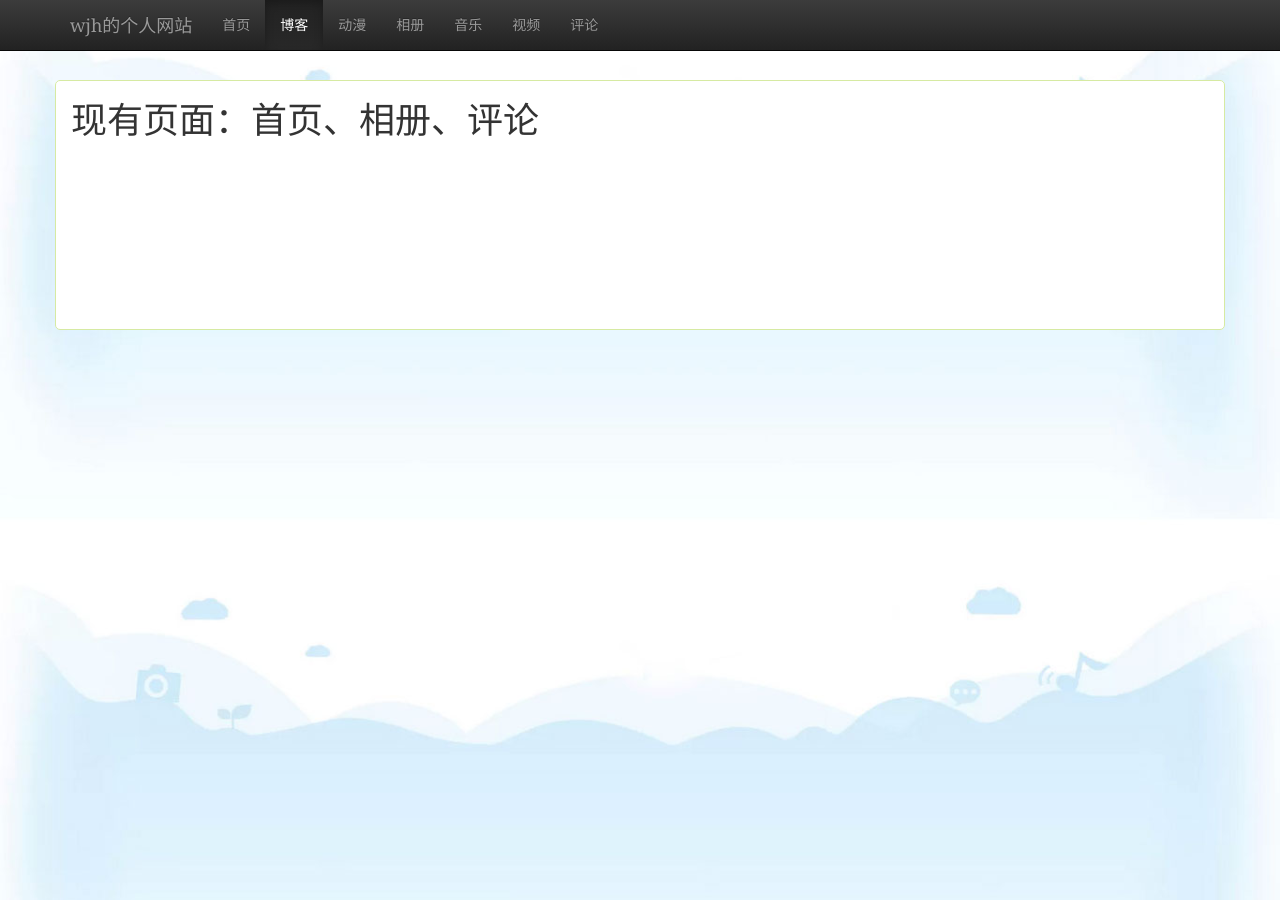
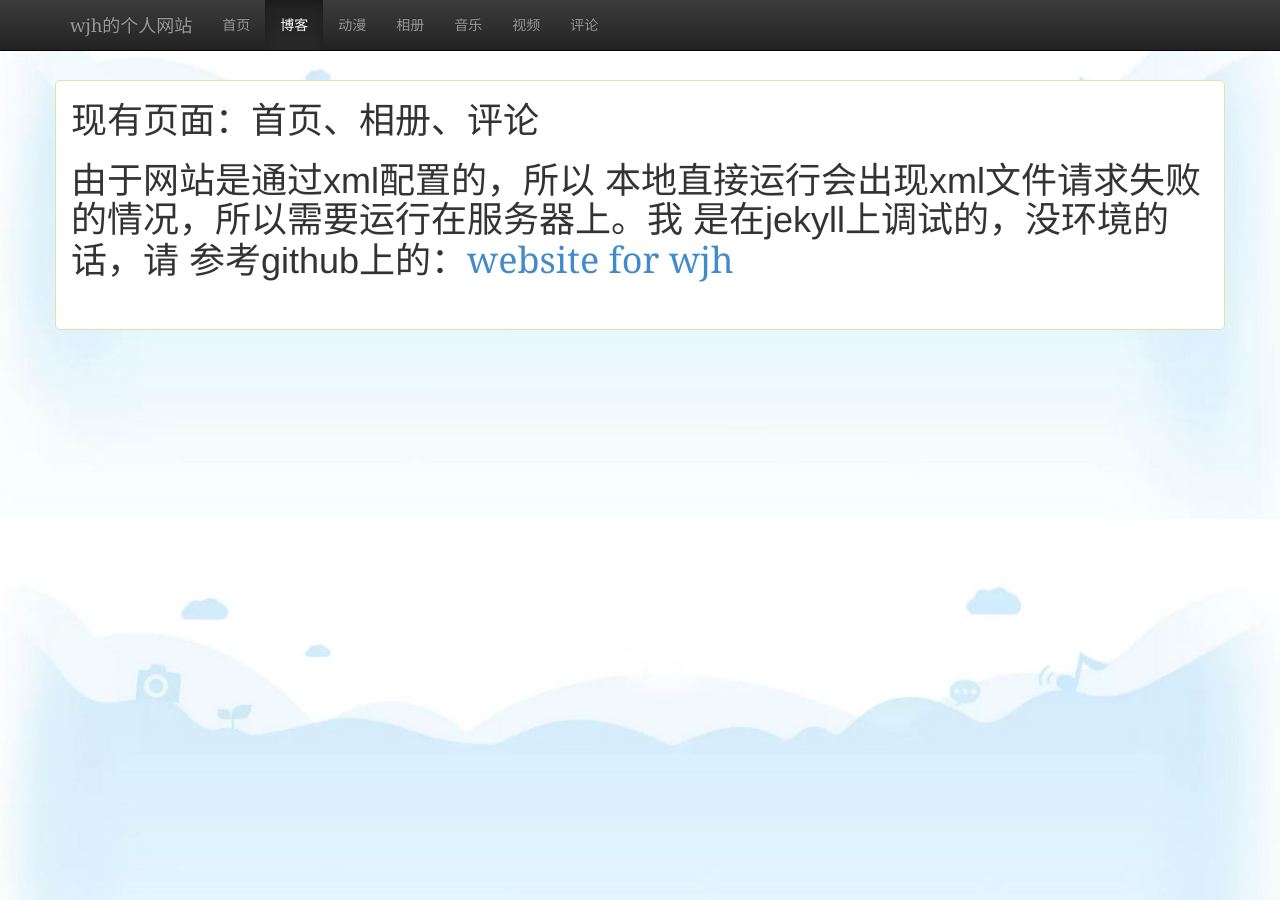
Before and after one commit to scauwjh/blog_old, a Jekyll site: the page html/blog.html, which Jekyll copies as it is, in a window 1280 px wide and 900 px high. Built offline with Jekyll 4.4.1, drawn with Linux system fonts in a browser that asks for light colours; Markdown is read by kramdown in place of the engine named in the settings; comment, search, counter and statistics services are not loaded.

Commit message:
add some intro
Signed-off-by: scauwjh <scauwjh@gmail.com>

```diff
--- a/html/blog.html
+++ b/html/blog.html
@@ -43,6 +43,12 @@
             <div class="row">
                 <div class="col-md-12 box border">
                     <h1>现有页面：首页、相册、评论</h1>
+                    <h1>由于网站是通过xml配置的，所以
+                    本地直接运行会出现xml文件请求失败
+                    的情况，所以需要运行在服务器上。我
+                    是在jekyll上调试的，没环境的话，请
+                    参考github上的：<a href="http://scauwjh.github.com/blog">website for wjh</a>
+                    </h1>
                 </div>
             </div>
         </div>
--- a/js/customer/index.js
+++ b/js/customer/index.js
@@ -5,6 +5,8 @@ $(document).ready(function(){
         this.title = null;
         this.content = null;
     }
+
+
     /* read configure from xml file */
     var url = 'configure/index.xml';
     $.get(url,"",function(data){
```
Also changed, not shown: 1 other file.
